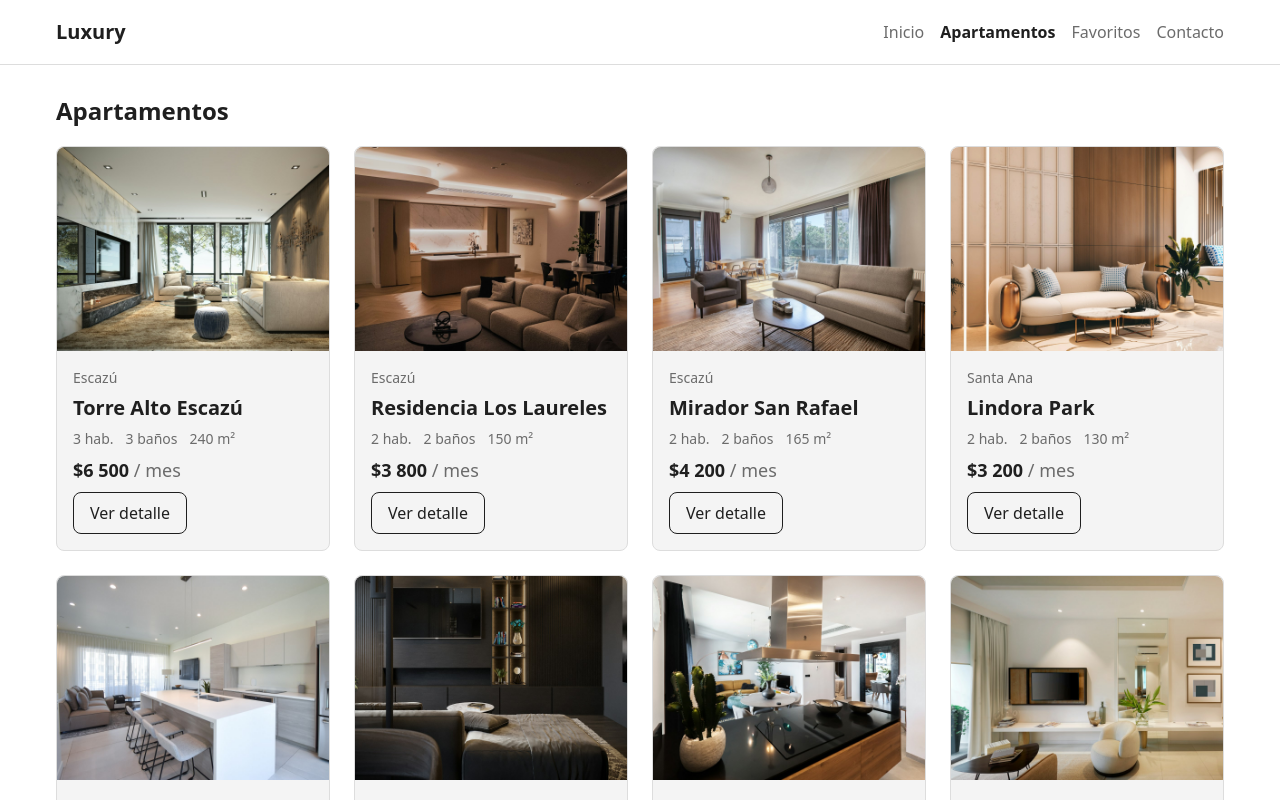
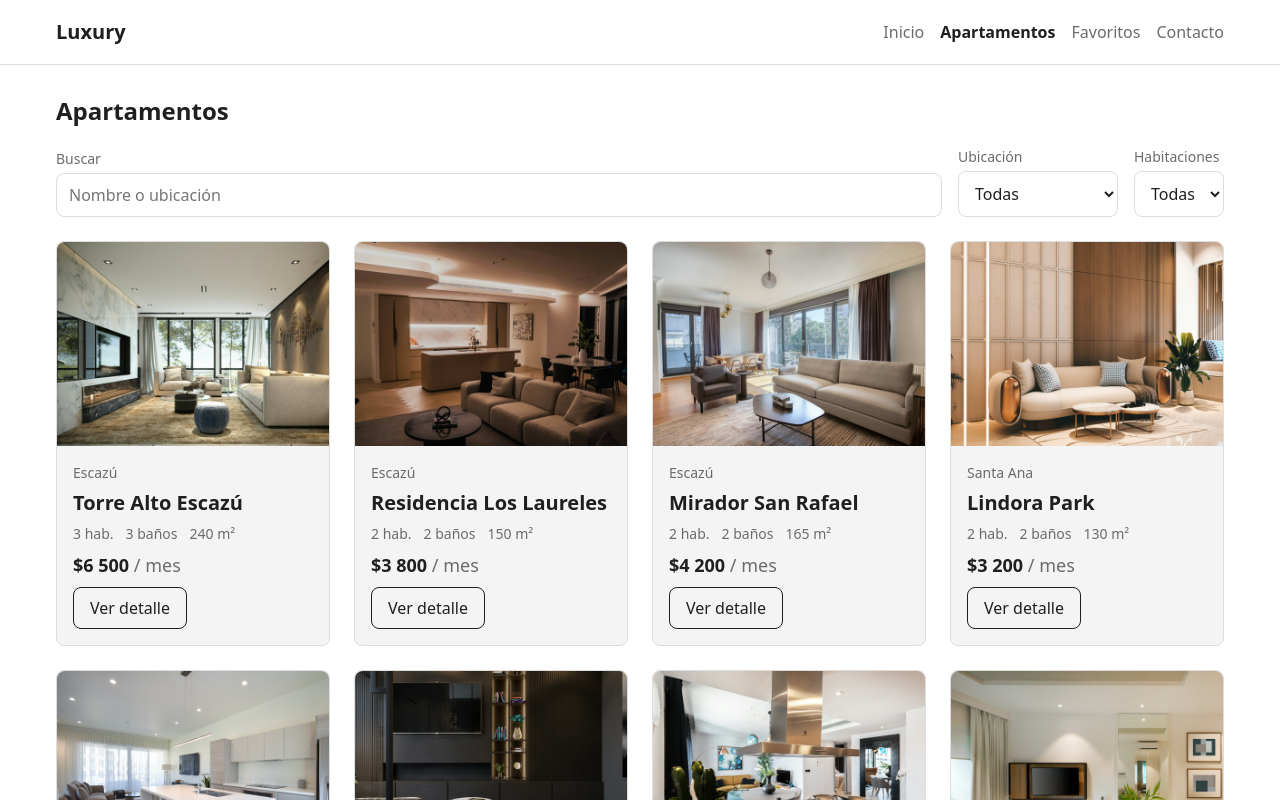
Before and after one commit to keyloor/proyecto-luxury, a React (Vite) app: page /apartamentos in a window 1280 px wide. Shown: the top 800 px of the page. Built offline with nearby package versions, Linux system fonts and the light colour scheme.

Commit message:
Búsqueda y filtros al catálogo

```diff
--- /dev/null
+++ b/src/app/features/apartments/components/ApartmentFilters.tsx
@@ -0,0 +1,57 @@
+import '../styles/ApartmentFilters.css'
+
+interface ApartmentFiltersProps {
+  locations: string[]
+  bedroomOptions: number[]
+  selectedLocation: string
+  selectedBedrooms: string
+  onLocationChange: (value: string) => void
+  onBedroomsChange: (value: string) => void
+}
+
+const ApartmentFilters = ({
+  locations,
+  bedroomOptions,
+  selectedLocation,
+  selectedBedrooms,
+  onLocationChange,
+  onBedroomsChange,
+}: ApartmentFiltersProps) => {
+  return (
+    <div className="apartment-filters">
+      <div className="apartment-filter">
+        <label htmlFor="location">Ubicación</label>
+        <select
+          id="location"
+          value={selectedLocation}
+          onChange={(event) => onLocationChange(event.target.value)}
+        >
+          <option value="">Todas</option>
+          {locations.map((location) => (
+            <option key={location} value={location}>
+              {location}
+            </option>
+          ))}
+        </select>
+      </div>
+
+      <div className="apartment-filter">
+        <label htmlFor="bedrooms">Habitaciones</label>
+        <select
+          id="bedrooms"
+          value={selectedBedrooms}
+          onChange={(event) => onBedroomsChange(event.target.value)}
+        >
+          <option value="">Todas</option>
+          {bedroomOptions.map((option) => (
+            <option key={option} value={option}>
+              {option}
+            </option>
+          ))}
+        </select>
+      </div>
+    </div>
+  )
+}
+
+export default ApartmentFilters
--- /dev/null
+++ b/src/app/features/apartments/components/SearchBar.tsx
@@ -0,0 +1,23 @@
+import '../styles/SearchBar.css'
+
+interface SearchBarProps {
+  search: string
+  onSearchChange: (value: string) => void
+}
+
+const SearchBar = ({ search, onSearchChange }: SearchBarProps) => {
+  return (
+    <div className="search-bar">
+      <label htmlFor="search">Buscar</label>
+      <input
+        id="search"
+        type="text"
+        placeholder="Nombre o ubicación"
+        value={search}
+        onChange={(event) => onSearchChange(event.target.value)}
+      />
+    </div>
+  )
+}
+
+export default SearchBar
--- a/src/app/features/apartments/pages/Apartments.tsx
+++ b/src/app/features/apartments/pages/Apartments.tsx
@@ -1,10 +1,16 @@
+import { useState } from 'react'
 import { useFetch } from '../../shared/hooks/useFetch'
 import type { Apartment } from '../types/Apartment'
 import ApartmentCardList from '../components/ApartmentCardList'
+import SearchBar from '../components/SearchBar'
+import ApartmentFilters from '../components/ApartmentFilters'
 import '../styles/Apartments.css'
 
 const Apartments = () => {
   const { data, isLoading, error } = useFetch<Apartment[]>('/data/apartments.json')
+  const [search, setSearch] = useState('')
+  const [selectedLocation, setSelectedLocation] = useState('')
+  const [selectedBedrooms, setSelectedBedrooms] = useState('')
 
   if (isLoading) {
     return (
@@ -30,10 +36,51 @@ const Apartments = () => {
     )
   }
 
+  const locations = data
+    .map((apartment) => apartment.location)
+    .filter((location, index, list) => list.indexOf(location) === index)
+
+  const bedroomOptions = data
+    .map((apartment) => apartment.bedrooms)
+    .filter((bedrooms, index, list) => list.indexOf(bedrooms) === index)
+    .sort((a, b) => a - b)
+
+  const text = search.toLowerCase()
+
+  const filteredApartments = data.filter((apartment) => {
+    const matchesSearch =
+      apartment.name.toLowerCase().includes(text) ||
+      apartment.location.toLowerCase().includes(text)
+    const matchesLocation = selectedLocation === '' || apartment.location === selectedLocation
+    const matchesBedrooms =
+      selectedBedrooms === '' || apartment.bedrooms === Number(selectedBedrooms)
+
+    return matchesSearch && matchesLocation && matchesBedrooms
+  })
+
   return (
     <section className="container page-section">
       <h1 className="apartments-title">Apartamentos</h1>
-      <ApartmentCardList apartments={data} />
+
+      <div className="apartments-toolbar">
+        <SearchBar search={search} onSearchChange={setSearch} />
+        <ApartmentFilters
+          locations={locations}
+          bedroomOptions={bedroomOptions}
+          selectedLocation={selectedLocation}
+          selectedBedrooms={selectedBedrooms}
+          onLocationChange={setSelectedLocation}
+          onBedroomsChange={setSelectedBedrooms}
+        />
+      </div>
+
+      {filteredApartments.length === 0 ? (
+        <p className="apartments-message">
+          No hay apartamentos que coincidan con la búsqueda.
+        </p>
+      ) : (
+        <ApartmentCardList apartments={filteredApartments} />
+      )}
     </section>
   )
 }
--- /dev/null
+++ b/src/app/features/apartments/styles/ApartmentFilters.css
@@ -0,0 +1,26 @@
+.apartment-filters {
+  display: flex;
+  flex-wrap: wrap;
+  gap: 16px;
+}
+
+.apartment-filter {
+  display: flex;
+  flex-direction: column;
+  gap: 4px;
+}
+
+.apartment-filter label {
+  font-size: 0.875rem;
+  color: var(--color-muted);
+}
+
+.apartment-filter select {
+  padding: 10px 12px;
+  border: 1px solid var(--color-border);
+  border-radius: var(--radius);
+  font-family: var(--font-body);
+  font-size: 1rem;
+  color: var(--color-text);
+  background-color: var(--color-bg);
+}
--- a/src/app/features/apartments/styles/Apartments.css
+++ b/src/app/features/apartments/styles/Apartments.css
@@ -7,3 +7,11 @@
   text-align: center;
   color: var(--color-muted);
 }
+
+.apartments-toolbar {
+  display: flex;
+  flex-wrap: wrap;
+  align-items: flex-end;
+  gap: 16px;
+  margin-bottom: 24px;
+}
--- /dev/null
+++ b/src/app/features/apartments/styles/SearchBar.css
@@ -0,0 +1,21 @@
+.search-bar {
+  display: flex;
+  flex-direction: column;
+  gap: 4px;
+  flex-grow: 1;
+}
+
+.search-bar label {
+  font-size: 0.875rem;
+  color: var(--color-muted);
+}
+
+.search-bar input {
+  padding: 10px 12px;
+  border: 1px solid var(--color-border);
+  border-radius: var(--radius);
+  font-family: var(--font-body);
+  font-size: 1rem;
+  color: var(--color-text);
+  background-color: var(--color-bg);
+}
```
